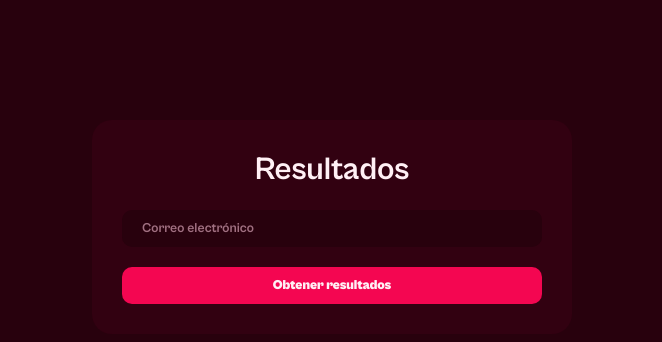
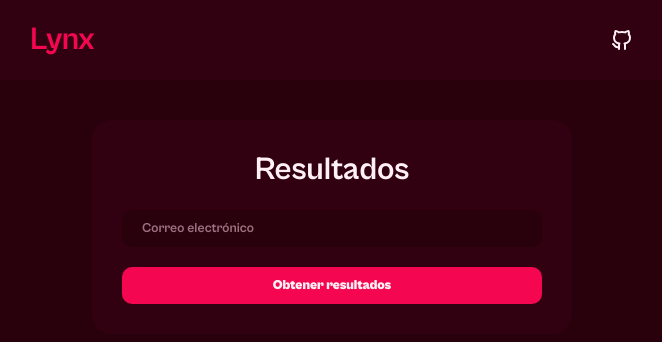
Before and after one commit to daniel-lujan/lynx-client, a React (Vite) app: page /results in a window 1280 px wide. Shown: the top 342 px of the page, without its empty margins (308-970 px from the left). Built offline with nearby package versions, Linux system fonts and the light colour scheme; no server answers.

Commit message:
feat: :sparkles: Add Navbar component

```diff
--- a/src/App.jsx
+++ b/src/App.jsx
@@ -2,6 +2,7 @@ import { QueryClient, QueryClientProvider } from "react-query";
 import "./App.css";
 import { RouterProvider } from "react-router-dom";
 import { router } from "./components/routes";
+import Navbar from "./components/navbar";
 
 const queryClient = new QueryClient({
   defaultOptions: {
@@ -15,6 +16,7 @@ const queryClient = new QueryClient({
 function App() {
   return (
     <QueryClientProvider client={queryClient}>
+      <Navbar />
       <div className="App">
         <RouterProvider router={router} />
       </div>
--- a/src/components/icons.jsx
+++ b/src/components/icons.jsx
@@ -185,3 +185,70 @@ export const NotFoundIcon = (props) => (
     <path d="M21 7v10"></path>
   </svg>
 );
+
+export const GithubIcon = (props) => (
+  <svg
+    xmlns="http://www.w3.org/2000/svg"
+    className="icon icon-tabler icon-tabler-brand-github"
+    width={24}
+    height={24}
+    viewBox="0 0 24 24"
+    strokeWidth={2}
+    stroke="currentColor"
+    fill="none"
+    strokeLinecap="round"
+    strokeLinejoin="round"
+    {...props}
+  >
+    <path stroke="none" d="M0 0h24v24H0z" fill="none"></path>
+    <path d="M9 19c-4.3 1.4 -4.3 -2.5 -6 -3m12 5v-3.5c0 -1 .1 -1.4 -.5 -2c2.8 -.3 5.5 -1.4 5.5 -6a4.6 4.6 0 0 0 -1.3 -3.2a4.2 4.2 0 0 0 -.1 -3.2s-1.1 -.3 -3.5 1.3a12.3 12.3 0 0 0 -6.2 0c-2.4 -1.6 -3.5 -1.3 -3.5 -1.3a4.2 4.2 0 0 0 -.1 3.2a4.6 4.6 0 0 0 -1.3 3.2c0 4.6 2.7 5.7 5.5 6c-.6 .6 -.6 1.2 -.5 2v3.5"></path>
+  </svg>
+);
+
+export const ReactIcon = (props) => (
+  <svg
+    xmlns="http://www.w3.org/2000/svg"
+    className="icon icon-tabler icon-tabler-brand-react"
+    width={24}
+    height={24}
+    viewBox="0 0 24 24"
+    strokeWidth={2}
+    stroke="currentColor"
+    fill="none"
+    strokeLinecap="round"
+    strokeLinejoin="round"
+    {...props}
+  >
+    <path stroke="none" d="M0 0h24v24H0z" fill="none"></path>
+    <path d="M6.306 8.711c-2.602 .723 -4.306 1.926 -4.306 3.289c0 2.21 4.477 4 10 4c.773 0 1.526 -.035 2.248 -.102"></path>
+    <path d="M17.692 15.289c2.603 -.722 4.308 -1.926 4.308 -3.289c0 -2.21 -4.477 -4 -10 -4c-.773 0 -1.526 .035 -2.25 .102"></path>
+    <path d="M6.305 15.287c-.676 2.615 -.485 4.693 .695 5.373c1.913 1.105 5.703 -1.877 8.464 -6.66c.387 -.67 .733 -1.339 1.036 -2"></path>
+    <path d="M17.694 8.716c.677 -2.616 .487 -4.696 -.694 -5.376c-1.913 -1.105 -5.703 1.877 -8.464 6.66c-.387 .67 -.733 1.34 -1.037 2"></path>
+    <path d="M12 5.424c-1.925 -1.892 -3.82 -2.766 -5 -2.084c-1.913 1.104 -1.226 5.877 1.536 10.66c.386 .67 .793 1.304 1.212 1.896"></path>
+    <path d="M12 18.574c1.926 1.893 3.821 2.768 5 2.086c1.913 -1.104 1.226 -5.877 -1.536 -10.66c-.375 -.65 -.78 -1.283 -1.212 -1.897"></path>
+    <path d="M11.5 12.866a1 1 0 1 0 1 -1.732a1 1 0 0 0 -1 1.732z"></path>
+  </svg>
+);
+
+export const PythonIcon = (props) => (
+  <svg
+    xmlns="http://www.w3.org/2000/svg"
+    className="icon icon-tabler icon-tabler-brand-python"
+    width={24}
+    height={24}
+    viewBox="0 0 24 24"
+    strokeWidth={2}
+    stroke="currentColor"
+    fill="none"
+    strokeLinecap="round"
+    strokeLinejoin="round"
+    {...props}
+  >
+    <path stroke="none" d="M0 0h24v24H0z" fill="none"></path>
+    <path d="M12 9h-7a2 2 0 0 0 -2 2v4a2 2 0 0 0 2 2h3"></path>
+    <path d="M12 15h7a2 2 0 0 0 2 -2v-4a2 2 0 0 0 -2 -2h-3"></path>
+    <path d="M8 9v-4a2 2 0 0 1 2 -2h4a2 2 0 0 1 2 2v5a2 2 0 0 1 -2 2h-4a2 2 0 0 0 -2 2v5a2 2 0 0 0 2 2h4a2 2 0 0 0 2 -2v-4"></path>
+    <path d="M11 6l0 .01"></path>
+    <path d="M13 18l0 .01"></path>
+  </svg>
+);
--- /dev/null
+++ b/src/components/navbar.jsx
@@ -0,0 +1,68 @@
+import { useState } from "react";
+import { NAVBAR_MENU, SLIDERIGHT } from "../constants/animations";
+import styles from "../styles/navbar.module.css";
+import { GithubIcon, PythonIcon, ReactIcon } from "./icons";
+import { motion } from "framer-motion";
+import { AnimatePresence } from "framer-motion";
+
+export default function Navbar() {
+  const [isReposOpen, setIsReposOpen] = useState(false);
+
+  return (
+    <header className={styles.header}>
+      <div className={styles.container}>
+        <div className={styles.logo}>
+          <h1 className="text-primary">Lynx</h1>
+        </div>
+        <GithubIcon
+          className={styles.github}
+          onClick={() => setIsReposOpen(!isReposOpen)}
+        />
+        <AnimatePresence>{isReposOpen && <RepoMenu />}</AnimatePresence>
+      </div>
+    </header>
+  );
+}
+
+const MenuItem = ({ icon, text, href }) => {
+  return (
+    <a href={href} target="_blank" rel="noreferrer">
+      <motion.div className={styles.menuItem} variants={SLIDERIGHT}>
+        {icon}
+        <p>{text}</p>
+      </motion.div>
+    </a>
+  );
+};
+
+const Menu = ({ children, className }) => {
+  return (
+    <motion.div
+      className={styles.menu + " " + className ?? ""}
+      variants={NAVBAR_MENU}
+      initial="initial"
+      animate="animate"
+      exit="exit"
+      transition={NAVBAR_MENU.transition}
+    >
+      {children}
+    </motion.div>
+  );
+};
+
+const RepoMenu = () => {
+  return (
+    <Menu className={styles.repos}>
+      <MenuItem
+        icon={<ReactIcon />}
+        text="React App"
+        href="https://github.com/daniel-lujan/lynx-client"
+      />
+      <MenuItem
+        icon={<PythonIcon />}
+        text="Flask API"
+        href="https://github.com/daniel-lujan/lynx-api"
+      />
+    </Menu>
+  );
+};
--- a/src/constants/animations.js
+++ b/src/constants/animations.js
@@ -50,3 +50,36 @@ export const CONTAINER = {
     duration: 0.6,
   },
 };
+
+export const NAVBAR_MENU = {
+  initial: {
+    y: 60,
+    opacity: 0,
+  },
+  animate: {
+    y: 0,
+    opacity: 1,
+    transition: {
+      staggerChildren: 0.1,
+    },
+  },
+  exit: {
+    y: 60,
+    opacity: 0,
+  },
+  transition: {
+    easing: "easeInOut",
+    duration: 0.2,
+  },
+};
+
+export const SLIDERIGHT = {
+  initial: {
+    x: -60,
+    opacity: 0,
+  },
+  animate: {
+    x: 0,
+    opacity: 1,
+  },
+};
--- /dev/null
+++ b/src/styles/navbar.module.css
@@ -0,0 +1,66 @@
+.header {
+  width: 100%;
+  display: flex;
+  justify-content: center;
+  height: 80px;
+  background-color: var(--secondary-color);
+  position: fixed;
+  z-index: 1000;
+}
+
+.container {
+  max-width: 700px;
+  width: 100%;
+  display: flex;
+  justify-content: space-between;
+  align-items: center;
+  flex-direction: row;
+  padding: 0 48px;
+}
+
+.github:hover {
+  cursor: pointer;
+  fill: white;
+}
+
+.menu {
+  position: fixed;
+  top: 60px;
+  background-color: var(--secondary-color);
+  width: 200px;
+  border-radius: 8px;
+  display: flex;
+  flex-direction: column;
+  padding: 10px 0;
+  z-index: 4;
+  color: white;
+  box-shadow: rgba(0, 0, 0, 0.25) 0px 54px 55px,
+    rgba(0, 0, 0, 0.12) 0px -12px 30px, rgba(0, 0, 0, 0.12) 0px 4px 6px,
+    rgba(0, 0, 0, 0.17) 0px 12px 13px, rgba(0, 0, 0, 0.09) 0px -3px 5px;
+}
+
+.menuItem {
+  display: flex;
+  flex-direction: row;
+  align-items: center;
+  gap: 20px;
+  padding: 10px 20px;
+}
+
+.menuItem:hover {
+  background-color: rgba(0, 0, 0, 0.2);
+  cursor: pointer;
+}
+
+.menuItem p {
+  margin: 0;
+  font-size: 12px;
+}
+
+.menuItem svg {
+  color: white;
+}
+
+.menu.repos {
+  right: max(35px, calc(50% - 325px));
+}
```
